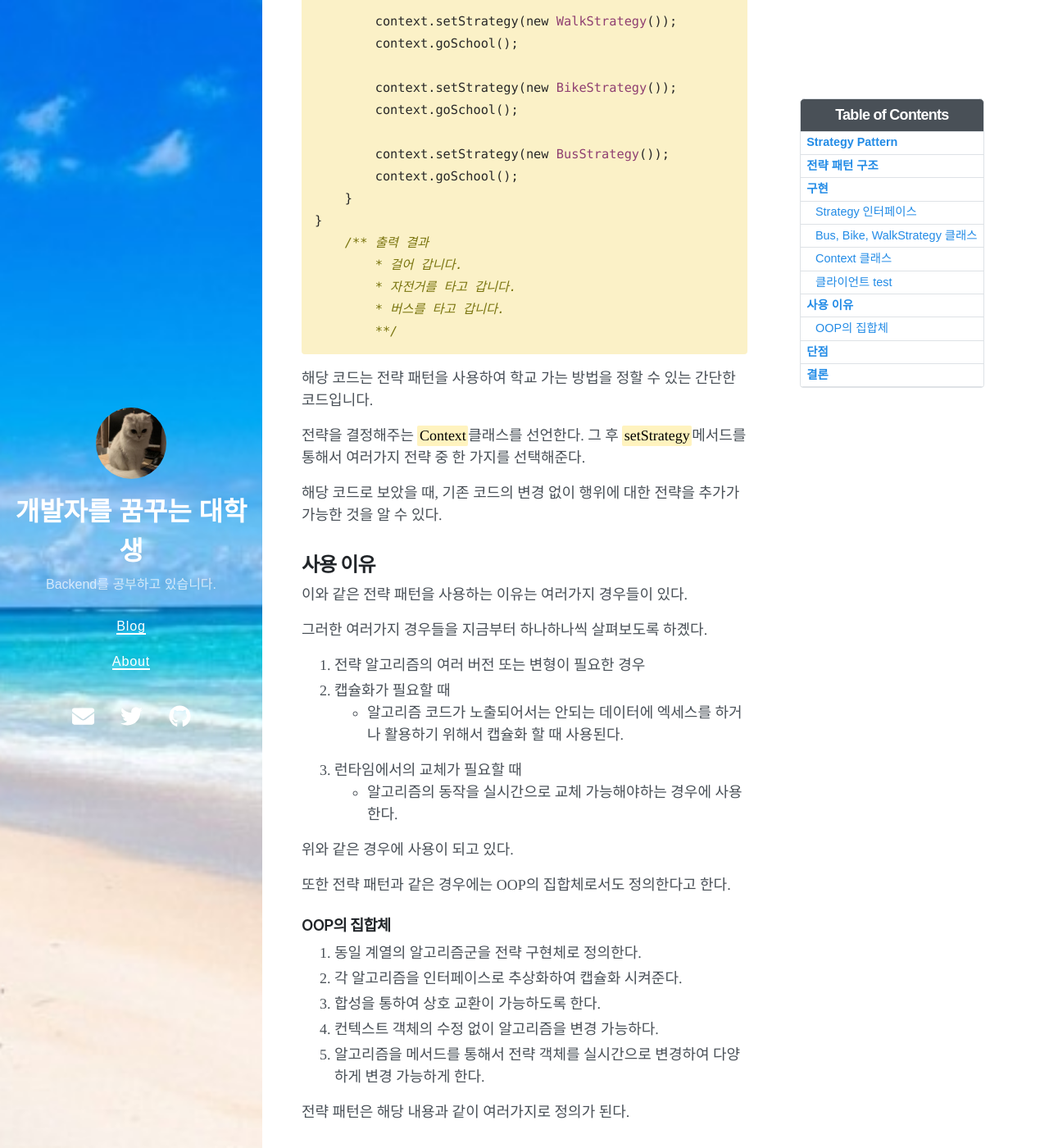
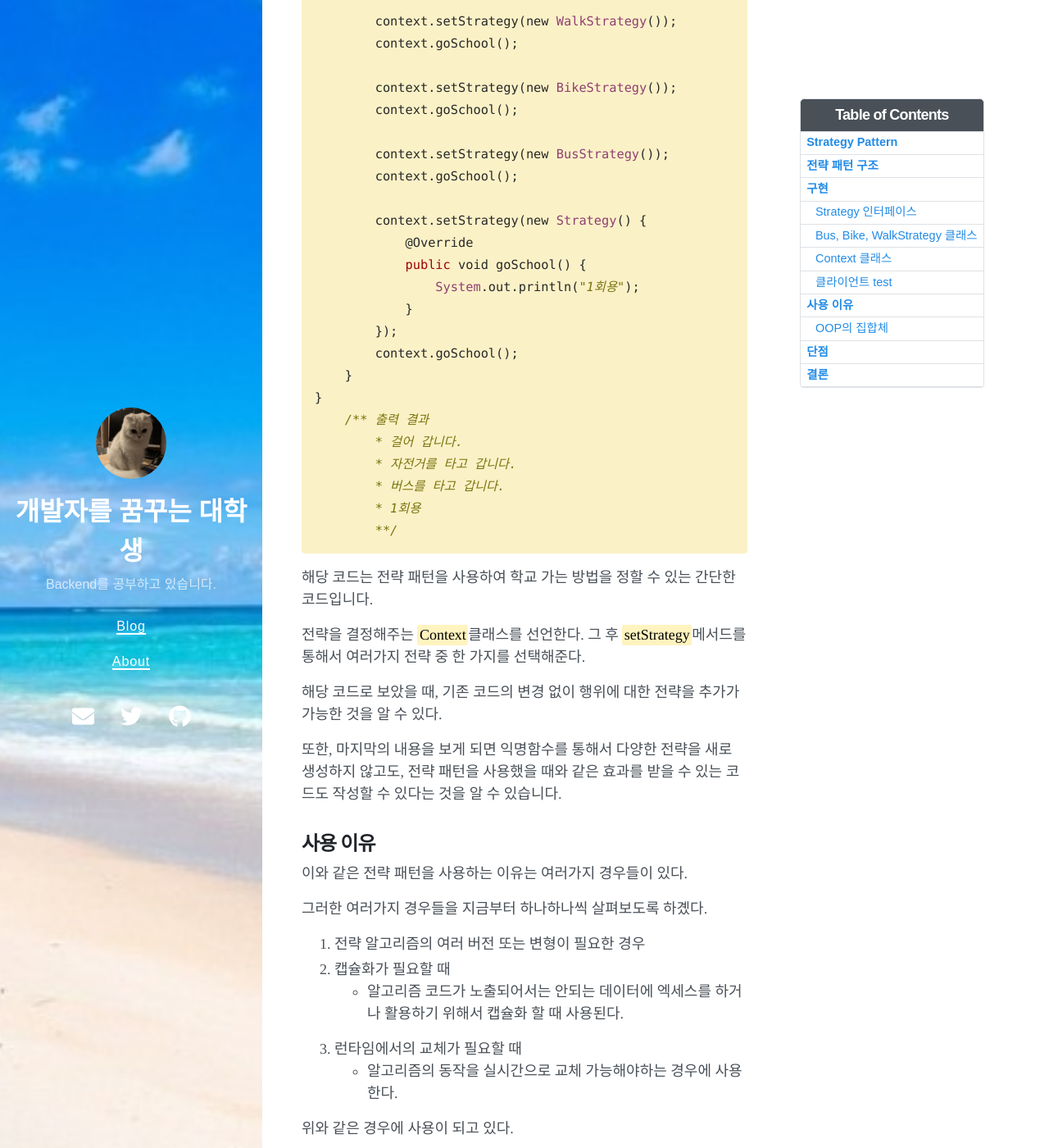
Before and after one commit to seeungmin/seeungmin.github.io, a Jekyll site: the page built from _posts/2023-07-31-strategy-Pattern.md, in a window 1280 px wide and 1400 px high, scrolled down 2328 px. Shown: the whole window at 82% size. Built offline with Jekyll 4.4.1, drawn with Linux system fonts in a browser that asks for light colours; nearby versions of some CDN libraries; some of the changed text lies outside the part shown.

Commit message:
|UPDATE| 전략 패턴 blog modify1 0803

```diff
--- a/_posts/2023-07-31-strategy-Pattern.md
+++ b/_posts/2023-07-31-strategy-Pattern.md
@@ -95,12 +95,21 @@ public class Client {
 
         context.setStrategy(new BusStrategy());
         context.goSchool();
+
+        context.setStrategy(new Strategy() {
+            @Override
+            public void goSchool() {
+                System.out.println("1회용");
+            }
+        });
+        context.goSchool();
     }
 }
     /** 출력 결과
         * 걸어 갑니다.
         * 자전거를 타고 갑니다.
         * 버스를 타고 갑니다.
+        * 1회용
         **/
 {% endhighlight %}
 
@@ -109,6 +118,8 @@ public class Client {
 전략을 결정해주는 <mark>Context</mark>클래스를 선언한다. 그 후 <mark>setStrategy</mark>메서드를 통해서 여러가지 전략 중 한 가지를 선택해준다.
 
 해당 코드로 보았을 때, 기존 코드의 변경 없이 행위에 대한 전략을 추가가 가능한 것을 알 수 있다.
+
+또한, 마지막의 내용을 보게 되면 익명함수를 통해서 다양한 전략을 새로 생성하지 않고도, 전략 패턴을 사용했을 때와 같은 효과를 받을 수 있는 코드도 작성할 수 있다는 것을 알 수 있습니다.
 
 ## 사용 이유
 
@@ -140,6 +151,7 @@ public class Client {
 ## 단점
 - 알고리즘이 많아질수록 관리가 힘들어진다.
 - 어플리케이션의 알고리즘이 적고, 변경률이 작다면 오히려 복잡해질 수 있다.
+- 현대 많은 프로그래밍 언어에는 익명 함수들의 집합 내에서 알고리즘의 다양성을 구현할 수 있기 때문에 클래스들과 인터페이스를 추가하지 않더라도 전략 패턴과 같이 사용할 수 있습니다.
 
 ## 결론
 
```
